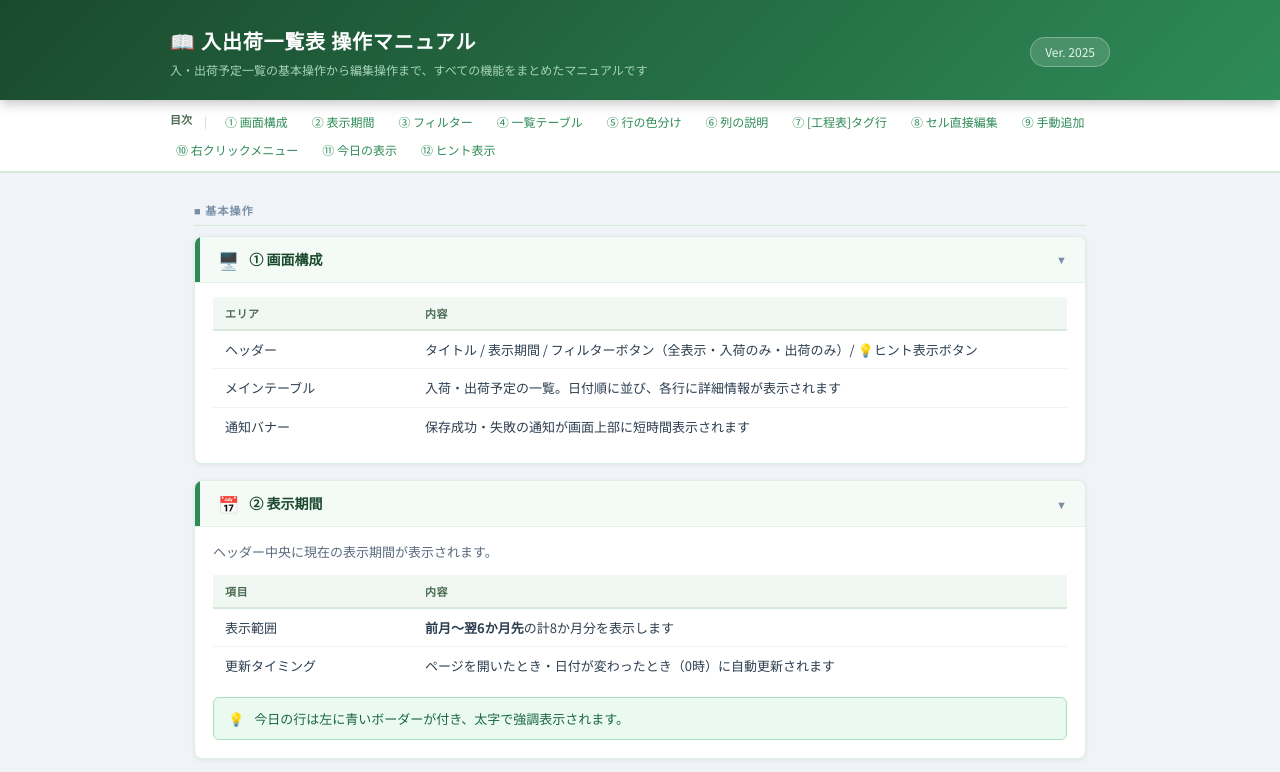
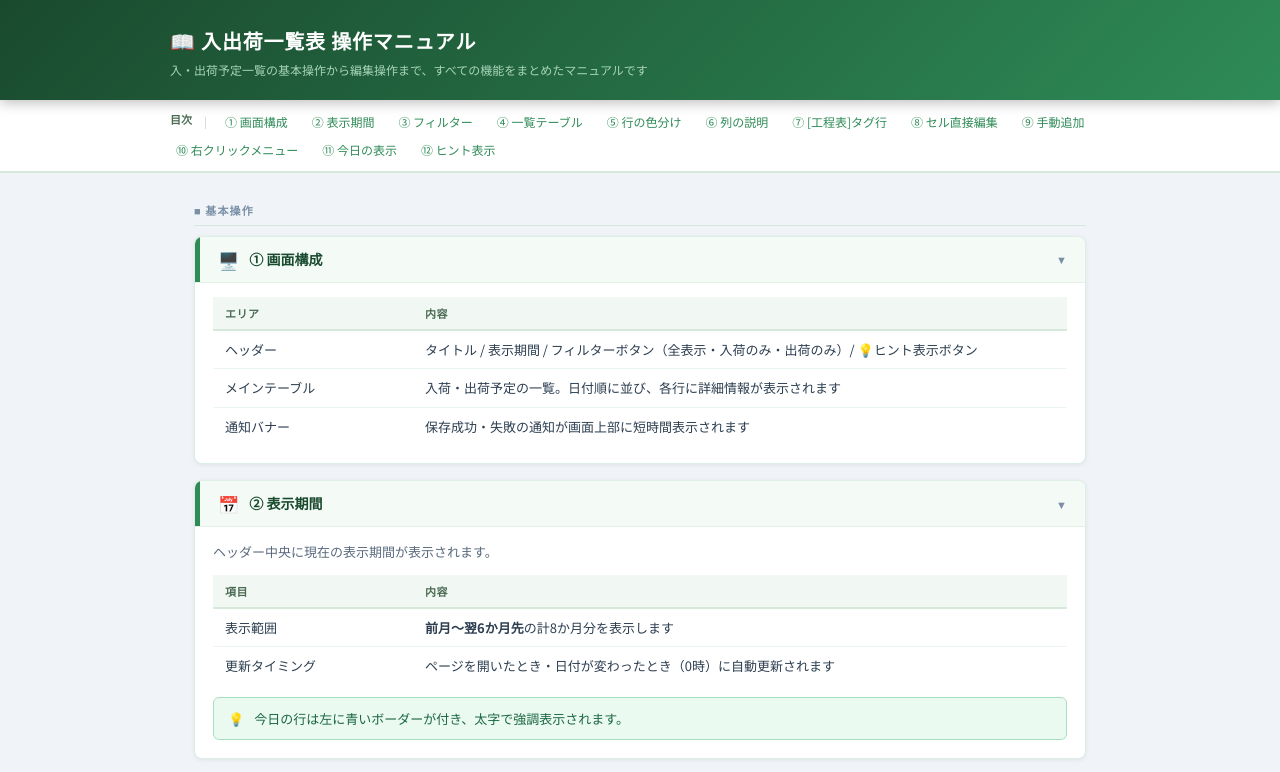
Before and after one commit to kemcokurosaki-oss/delivery-schedule, a website: page manual.html in a window 1280 px wide. Shown: the top 772 px of the page. Drawn offline with Linux system fonts and the light colour scheme.

Commit message:
Auto-commit: Claude Code changes

```diff
--- a/manual.html
+++ b/manual.html
@@ -276,7 +276,6 @@
             <h1>📖 入出荷一覧表 操作マニュアル</h1>
             <p>入・出荷予定一覧の基本操作から編集操作まで、すべての機能をまとめたマニュアルです</p>
         </div>
-        <div class="header-badge">Ver. 2025</div>
     </div>
 </header>
 
```
